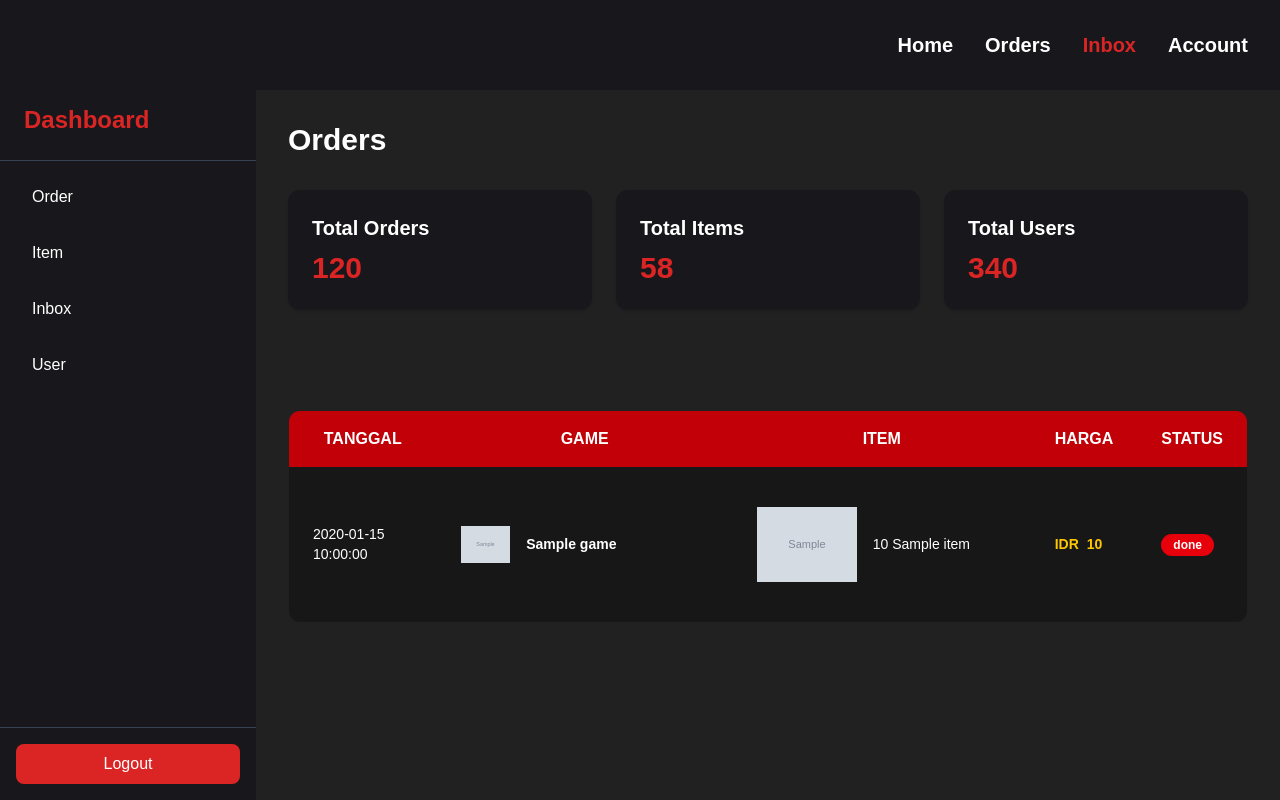
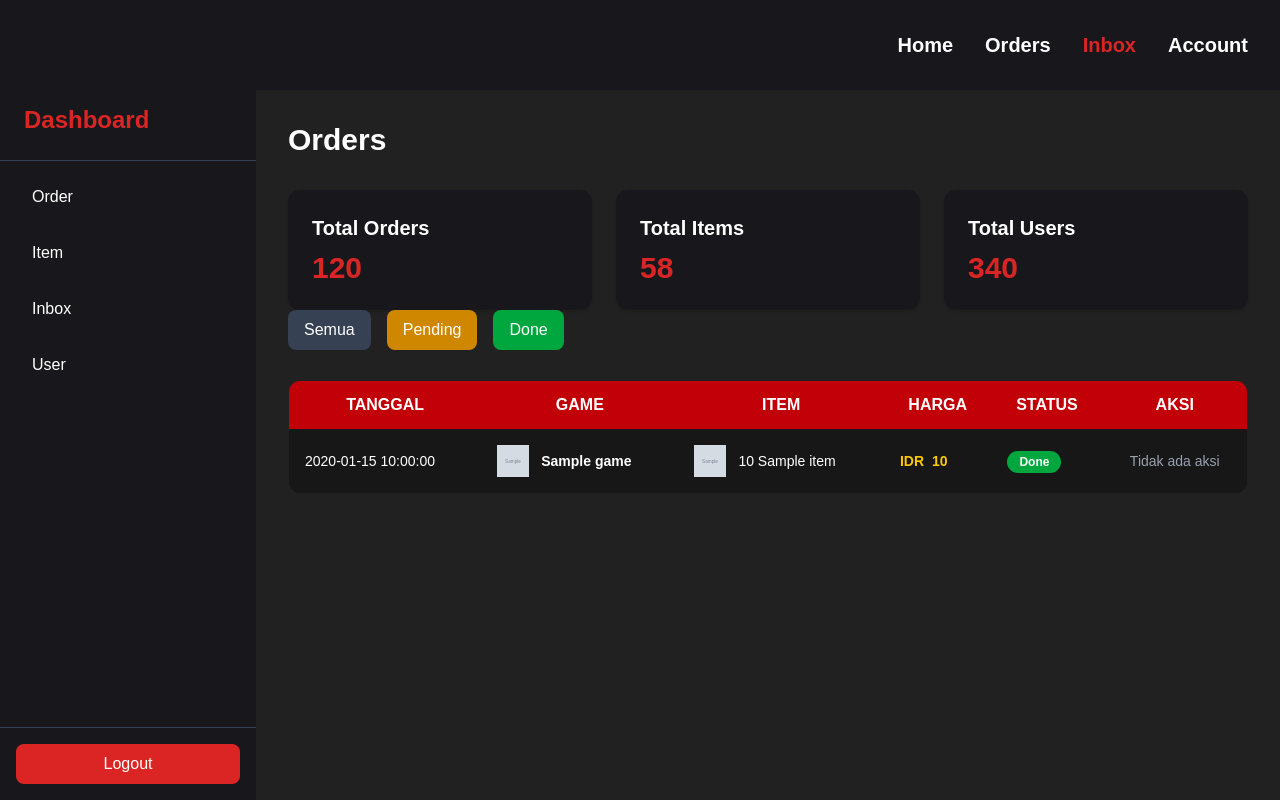
Before and after one commit to ArselAdy283/EMYU-STORE, a PHP site: page /admin.php?page=order in a window 1280 px wide. Run offline with PHP 8.4, Linux system fonts and the light colour scheme; the visitor is signed in with stand-in values (Sample User, id 1); tables that the repository leaves empty or names only in its code hold one stand-in row (values such as "Sample post"); grey boxes marked "Sample" are stand-in pictures; some web fonts are replaced.

Commit message:
menambahkan order admin

```diff
--- a/src/admin.php
+++ b/src/admin.php
@@ -43,6 +43,16 @@ if (!isset($_SESSION['id_user'])) {
       background-attachment: fixed;
       min-height: 100vh;
       color: white;
+    }
+
+    /* Tambahkan style untuk table container */
+    .table-container {
+      overflow-x: auto;
+      margin-top: 30px;
+    }
+
+    table {
+      min-width: 800px;
     }
   </style>
 </head>
@@ -112,79 +122,101 @@ if (!isset($_SESSION['id_user'])) {
         </section>
 
         <?php
+        $filter = $_GET['filter'] ?? 'all';
 
-        $id_user = $_SESSION['id_user'];
-
-        $stmt = $koneksi->prepare("
+        $query = "
           SELECT o.id_order, o.tanggal, o.status,
+                u.username,
                 i.nama_item, i.jumlah_item, i.harga_item, i.icon_item,
                 g.nama_game, g.icon_game
           FROM orders o
+          JOIN users u ON o.id_user = u.id_user
           JOIN items i ON o.id_item = i.id_item
-        JOIN games g ON i.id_game = g.id_game
-        WHERE o.id_user = ?
-        ORDER BY o.tanggal DESC
-        ");
-        $stmt->bind_param("i", $id_user);
-        $stmt->execute();
-        $result = $stmt->get_result();
+          JOIN games g ON i.id_game = g.id_game";
+
+        if ($filter === 'pending') {
+          $query .= " WHERE o.status = 'pending'";
+        } elseif ($filter === 'done') {
+          $query .= " WHERE o.status = 'done'";
+        }
+
+        $query .= " ORDER BY o.tanggal DESC";
+
+        $result = $koneksi->query($query);
 
         ?>
 
-        <table class="w-full text-sm text-left text-white border border-yellow-500 rounded-xl overflow-hidden translate-y-[100px]">
+        <div class="mb-6 flex gap-4">
+          <a href="admin.php?page=order&filter=all" class="px-4 py-2 rounded-lg bg-gray-700 hover:bg-gray-600">Semua</a>
+          <a href="admin.php?page=order&filter=pending" class="px-4 py-2 rounded-lg bg-yellow-600 hover:bg-yellow-500">Pending</a>
+          <a href="admin.php?page=order&filter=done" class="px-4 py-2 rounded-lg bg-green-600 hover:bg-green-500">Done</a>
+        </div>
+
+        <!-- Tambahkan container untuk table -->
+        <div class="table-container">
+          <table class="w-full text-sm text-left text-white border border-yellow-500 rounded-xl overflow-hidden">
             <thead class="bg-red-700 text-white text-center uppercase text-base">
               <tr>
-              <th class="px-6 py-4">Tanggal</th>
-              <th class="px-6 py-4">Game</th>
-              <th class="px-6 py-4">Item</th>
-              <th class="px-6 py-4">Harga</th>
-              <th class="px-6 py-4">Status</th>
+                <th class="px-4 py-3">Tanggal</th>
+                <th class="px-4 py-3">Game</th>
+                <th class="px-4 py-3">Item</th>
+                <th class="px-4 py-3">Harga</th>
+                <th class="px-4 py-3">Status</th>
+                <th class="px-4 py-3">Aksi</th>
               </tr>
             </thead>
             <tbody>
               <?php while ($row = $result->fetch_assoc()): ?>
                 <tr class="odd:bg-[color:#171717] even:bg-[color:#333333] hover:bg-red-600/60 transition">
-                <td class="px-6 py-10"><?= $row['tanggal']; ?></td>
-                <td class="px-6 py-10 font-semibold">
-                  <div class="flex items-center gap-4">
-                    <img src="assets/<?= $row['icon_game']; ?> " alt="<?= $row['nama_game']; ?>" class="w-[20%] h-[20%]">
-                    <?= $row['nama_game']; ?>
+                  <td class="px-4 py-4"><?= $row['tanggal']; ?></td>
+                  <td class="px-4 py-4 font-semibold">
+                    <div class="flex items-center gap-3">
+                      <img src="assets/<?= $row['icon_game']; ?>" alt="<?= $row['nama_game']; ?>" class="w-8 h-8">
+                      <span><?= $row['nama_game']; ?></span>
                     </div>
                   </td>
-                <td class="px-6 py-10">
-                  <div class="flex items-center gap-4">
-                    <img src="assets/<?= $row['icon_item']; ?>" alt="<?= $row['nama_game']; ?>" class="w-[40%] h-[40%]">
-                    <?= $row['jumlah_item']; ?>
-                    <?= $row['nama_item']; ?>
+                  <td class="px-4 py-4">
+                    <div class="flex items-center gap-3">
+                      <img src="assets/<?= $row['icon_item']; ?>" alt="<?= $row['nama_item']; ?>" class="w-8 h-8">
+                      <span><?= $row['jumlah_item']; ?> <?= $row['nama_item']; ?></span>
                     </div>
                   </td>
-                <td class="px-6 py-10 text-yellow-400 font-bold">
+                  <td class="px-4 py-4 text-yellow-400 font-bold">
                     <div class="flex gap-2">
                       <span>IDR</span>
                       <span><?= number_format($row['harga_item']) ?></span>
                     </div>
                   </td>
-                <td class="px-6 py-10">
-                  <?php if ($row['status'] === 'Selesai'): ?>
-                    <span class="bg-green-600 text-white px-3 py-1 rounded-full text-xs font-bold">Selesai</span>
-                  <?php elseif ($row['status'] === 'Pending'): ?>
-                    <span class="bg-yellow-500 text-black px-3 py-1 rounded-full text-xs font-bold">Pending</span>
+                  <td class="px-4 py-4">
+                    <?php if ($row['status'] === 'done'): ?>
+                      <span class="bg-green-600 text-white px-3 py-1 rounded-full text-xs font-bold">Done</span>
+                    <?php elseif ($row['status'] === 'pending'): ?>
+                      <span class="bg-red-600 text-black px-3 py-1 rounded-full text-xs font-bold">Pending</span>
                     <?php else: ?>
                       <span class="bg-red-600 text-white px-3 py-1 rounded-full text-xs font-bold"><?= $row['status'] ?></span>
+                    <?php endif; ?>
+                  </td>
+                  <td class="px-4 py-4 text-center">
+                    <?php if ($row['status'] === 'pending'): ?>
+                      <form method="post" action="update_order.php" class="inline">
+                        <input type="hidden" name="id_order" value="<?= $row['id_order']; ?>">
+                        <button type="submit" class="bg-green-600 text-white px-3 py-2 rounded-lg text-sm font-bold hover:bg-green-700 transition">
+                          Selesai
+                        </button>
+                      </form>
+                    <?php else: ?>
+                      <span class="text-gray-400 text-sm">Tidak ada aksi</span>
                     <?php endif; ?>
                   </td>
                 </tr>
               <?php endwhile; ?>
             </tbody>
           </table>
+        </div>
 
       <?php elseif ($page === 'item'): ?>
         <h1 class='text-3xl font-bold mb-4'>📦 Item</h1>
         <p>Manajemen item ada di sini...</p>
-
-      <?php elseif ($page === 'pengumuman'): ?>
-        <h1 class='text-3xl font-bold mb-4'>📢 Pengumuman</h1>
-        <p>Tulis dan kelola pengumuman di sini...</p>
 
       <?php elseif ($page === 'inbox'): ?>
         <h1 class='text-3xl font-bold mb-4'>💻 Inbox</h1>
--- a/src/output.css
+++ b/src/output.css
@@ -14,9 +14,14 @@
     --color-red-800: oklch(44.4% 0.177 26.899);
     --color-yellow-400: oklch(85.2% 0.199 91.936);
     --color-yellow-500: oklch(79.5% 0.184 86.047);
+    --color-yellow-600: oklch(68.1% 0.162 75.834);
+    --color-green-500: oklch(72.3% 0.219 149.579);
     --color-green-600: oklch(62.7% 0.194 149.214);
+    --color-green-700: oklch(52.7% 0.154 150.069);
     --color-blue-400: oklch(70.7% 0.165 254.624);
+    --color-gray-400: oklch(70.7% 0.022 261.325);
     --color-gray-500: oklch(55.1% 0.027 264.364);
+    --color-gray-600: oklch(44.6% 0.03 256.802);
     --color-gray-700: oklch(37.3% 0.034 259.733);
     --color-black: #000;
     --color-white: #fff;
@@ -290,6 +313,9 @@
   .mb-4 {
     margin-bottom: calc(var(--spacing) * 4);
   }
+  .mb-6 {
+    margin-bottom: calc(var(--spacing) * 6);
+  }
   .mb-8 {
     margin-bottom: calc(var(--spacing) * 8);
   }
@@ -329,6 +358,9 @@
   .h-6 {
     height: calc(var(--spacing) * 6);
   }
+  .h-8 {
+    height: calc(var(--spacing) * 8);
+  }
   .h-12 {
     height: calc(var(--spacing) * 12);
   }
@@ -392,6 +424,9 @@
   .w-6 {
     width: calc(var(--spacing) * 6);
   }
+  .w-8 {
+    width: calc(var(--spacing) * 8);
+  }
   .w-12 {
     width: calc(var(--spacing) * 12);
   }
@@ -740,6 +764,9 @@
       background-color: color-mix(in oklab, var(--color-black) 80%, transparent);
     }
   }
+  .bg-gray-700 {
+    background-color: var(--color-gray-700);
+  }
   .bg-green-600 {
     background-color: var(--color-green-600);
   }
@@ -770,6 +803,9 @@
   .bg-yellow-500 {
     background-color: var(--color-yellow-500);
   }
+  .bg-yellow-600 {
+    background-color: var(--color-yellow-600);
+  }
   .bg-gradient-to-tr {
     --tw-gradient-position: to top right in oklab;
     background-image: linear-gradient(var(--tw-gradient-stops));
@@ -936,6 +972,9 @@
   .text-blue-400 {
     color: var(--color-blue-400);
   }
+  .text-gray-400 {
+    color: var(--color-gray-400);
+  }
   .text-red-400 {
     color: var(--color-red-400);
   }
@@ -1040,6 +1079,27 @@
       }
     }
   }
+  .hover\:bg-gray-600 {
+    &:hover {
+      @media (hover: hover) {
+        background-color: var(--color-gray-600);
+      }
+    }
+  }
+  .hover\:bg-green-500 {
+    &:hover {
+      @media (hover: hover) {
+        background-color: var(--color-green-500);
+      }
+    }
+  }
+  .hover\:bg-green-700 {
+    &:hover {
+      @media (hover: hover) {
+        background-color: var(--color-green-700);
+      }
+    }
+  }
   .hover\:bg-red-600 {
     &:hover {
       @media (hover: hover) {
@@ -1068,6 +1128,20 @@
     &:hover {
       @media (hover: hover) {
         background-color: var(--color-yellow-400);
+      }
+    }
+  }
+  .hover\:bg-yellow-500 {
+    &:hover {
+      @media (hover: hover) {
+        background-color: var(--color-yellow-500);
+      }
+    }
+  }
+  .hover\:bg-yellow-600 {
+    &:hover {
+      @media (hover: hover) {
+        background-color: var(--color-yellow-600);
       }
     }
   }
```
Also changed, not shown: other parts of src/output.css (+32 -16 lines), src/orders.php (+4 -4 lines), src/update_order.php (added, +39 -0 lines). Lines whose indentation alone changed are shown as unchanged.
